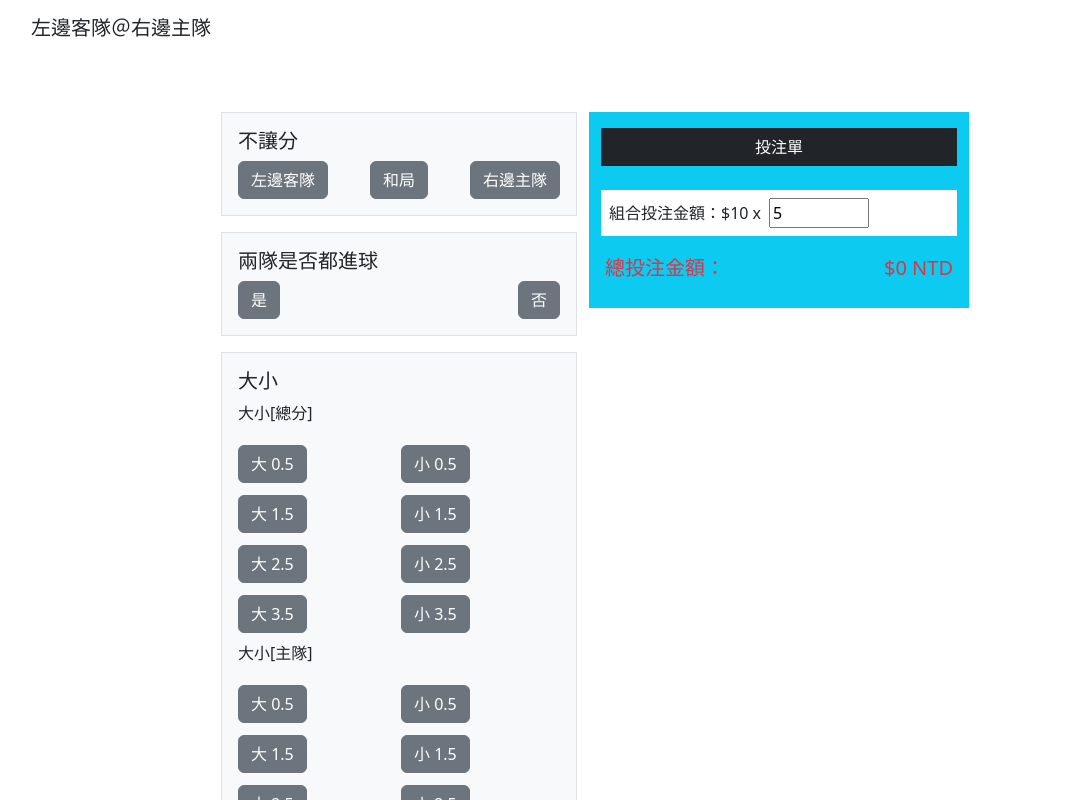
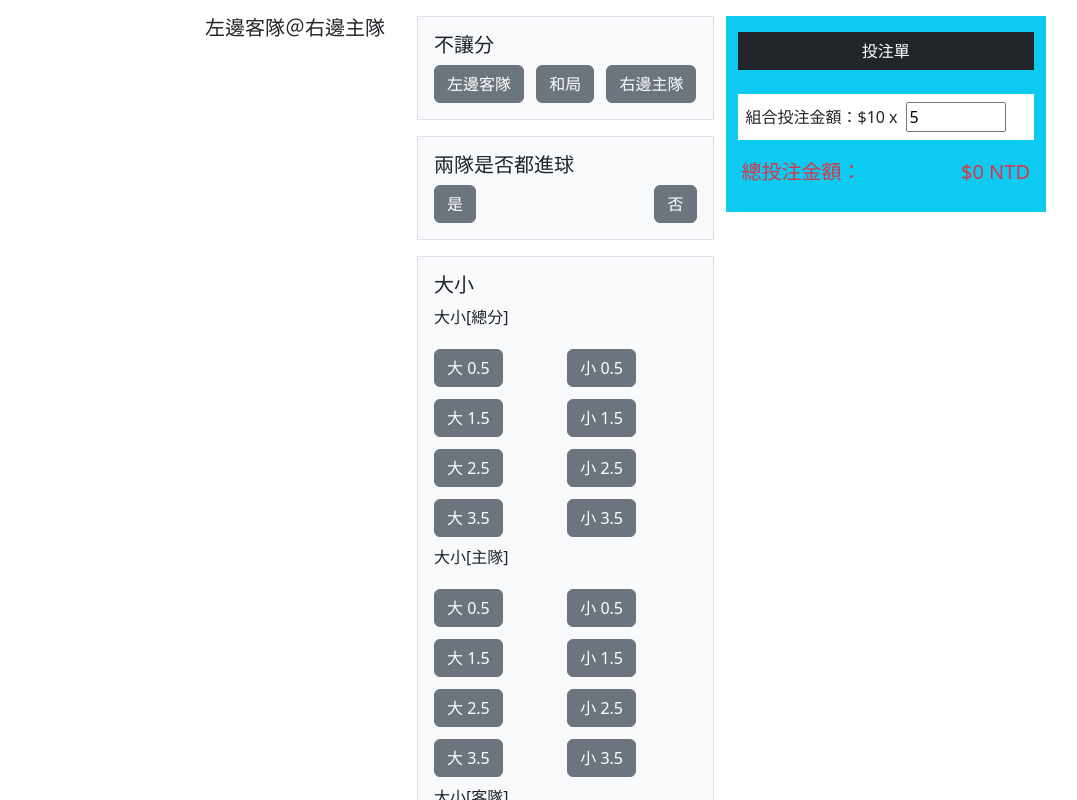
Before and after one commit to EasonLiu0913/twSportLotteryCal, a React (Create React App) app: page / in a window 1280 px wide. Shown: the top 800 px of the page, without its empty margins (51-1128 px from the left). Built offline with nearby package versions, Linux system fonts and the light colour scheme.

Commit message:
adjust rwd layout

```diff
--- a/src/App.css
+++ b/src/App.css
@@ -37,6 +37,10 @@
   }
 }
 
+button.small-padding{
+  padding: 3px;
+}
+
 @media screen and (max-width:768px) {
   button.btn-small{
     --bs-btn-padding-y: 0.25rem;
@@ -48,4 +52,5 @@
   button.small-padding{
     padding: 1px;
   }
+
 }
--- a/src/App.js
+++ b/src/App.js
@@ -350,29 +350,42 @@ function App() {
     return (
         <>
             <div className="container mt-3">
-                <div className="row mb-3" style={{ overflow: 'auto' }}>
-                    <h5>左邊客隊＠右邊主隊</h5>
-                    <div className="d-flex my-2">
+                <div className="row align-items-md-start justify-content-center">
+                    <div
+                        className="row col-md-5 offset-md-0 col-lg-3  mb-3 justify-content-md-end"
+                        style={{ overflow: 'auto' }}
+                    >
+                        <h5 className="text-md-end me-2">左邊客隊＠右邊主隊</h5>
+                        <div className="col-md-auto d-flex flex-md-column my-2 ">
                             {calDrawResultArray.length > 0 &&
                                 calDrawResultArray.map((data) => (
-                                <CalResult key={data.cardTitle} data={data} />
+                                    <CalResult
+                                        key={data.cardTitle}
+                                        data={data}
+                                    />
                                 ))}
                         </div>
-                    <div className="d-flex my-2">
+                        <div className="col-md-auto d-flex flex-md-column my-2 ">
                             {calCustomResultArray.length > 0 &&
                                 calCustomResultArray.map((data) => (
-                                <CalResult key={data.cardTitle} data={data} />
+                                    <CalResult
+                                        key={data.cardTitle}
+                                        data={data}
+                                    />
                                 ))}
                         </div>
-                    <div className="d-flex my-2">
+                        <div className="col-md-auto d-flex flex-md-column my-2 ">
                             {calHostResultArray.length > 0 &&
                                 calHostResultArray.map((data) => (
-                                <CalResult key={data.cardTitle} data={data} />
+                                    <CalResult
+                                        key={data.cardTitle}
+                                        data={data}
+                                    />
                                 ))}
                         </div>
                     </div>
-                <div className="row align-items-start">
-                    <div className="col-6 col-md-4 offset-md-2">
+                    <div className="row col-md-7 align-items-start">
+                        <div className="col-6 col-md-6">
                             {/* 不讓分 */}
                             <div className="border p-3 bg-light mb-3">
                                 <h5 className="bet-title">不讓分</h5>
@@ -1112,7 +1125,7 @@ function App() {
                         </div>
 
                         <div
-                        className="col-6 col-md-4 bg-info py-3 position-sticky"
+                            className="col-6 col-md-6 bg-info py-3 position-sticky"
                             style={{ top: 0 }}
                         >
                             <h5
@@ -1163,6 +1176,7 @@ function App() {
                         </div>
                     </div>
                 </div>
+            </div>
         </>
     );
 }
--- a/src/component/CalResult.js
+++ b/src/component/CalResult.js
@@ -5,11 +5,13 @@ export default function CalResult(props) {
 
     return (
         <div
-            className="accordion-collapsecal-result-card bg-white mx-2 text-center border"
+            className={`accordion-collapsecal-result-card m-2 m-md-0 mb-md-2 text-center border ${
+                tatalReward > 0 ? 'bg-light' : 'bg-dark text-light'
+            }`}
             style={{ minWidth: '60px' }}
         >
             <p className="m-0">{cardTitle}</p>
-            <p className="m-0">{parseInt(tatalReward)}</p>
+            <p className={`m-0`}>{parseInt(tatalReward)}</p>
         </div>
     );
 }
```
Also changed, not shown: src/imgs/screenshot (1).png (added), src/imgs/截圖 2022-12-10 下午12.43.08.png (added). Lines whose indentation alone changed are shown as unchanged.
